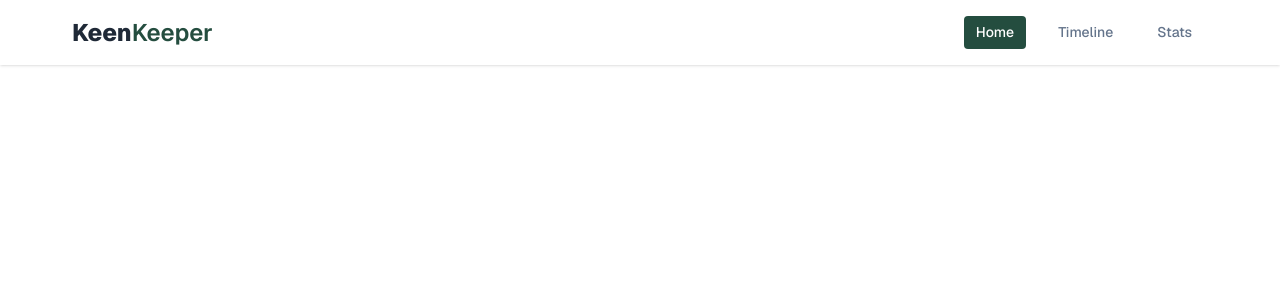
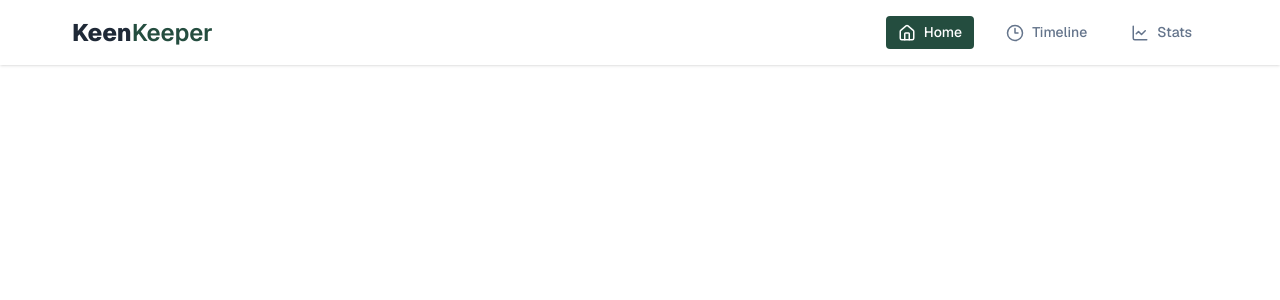
Before and after one commit to Abdullah-Al-Tamim-573/Keen-Keeper, a React (Vite) app: page / in a window 1280 px wide. Shown: the top 300 px of the page. Built offline with nearby package versions, Linux system fonts and the light colour scheme.

Commit message:
add lucide react and add icon in navlinks

```diff
--- a/package.json
+++ b/package.json
@@ -11,6 +11,8 @@
   },
   "dependencies": {
     "@tailwindcss/vite": "^4.2.2",
+    "lucide": "^1.3.0",
+    "lucide-react": "^1.3.0",
     "react": "^19.2.4",
     "react-dom": "^19.2.4",
     "react-router": "^7.14.1",
--- a/src/Components/Shred Components/Navbar/Navbar.jsx
+++ b/src/Components/Shred Components/Navbar/Navbar.jsx
@@ -1,4 +1,7 @@
-import React from "react";
+// import { ChartLine, Clock3, House } from "lucide";
+
+
+import { ChartLine, Clock3, House } from "lucide-react";
 import { NavLink } from "react-router";
 
 const Navbar = () => {
@@ -42,13 +45,13 @@ const Navbar = () => {
                 className="menu menu-sm dropdown-content  font-medium rounded-box z-1 top-15 w-52 p-2 shadow right-[0] light-blue"
               >
                 <li>
-                <NavLink to={"/"}>Home</NavLink>
+                <NavLink to={"/"}><House size={15}/> Home</NavLink>
               </li>
               <li>
-                <NavLink to={"/timeLine"}>Timeline</NavLink>
+                <NavLink to={"/timeLine"}><Clock3 size={15}/> Timeline</NavLink>
               </li>
               <li>
-                <NavLink to={"/status"}>Stats</NavLink>
+                <NavLink to={"/status"}><ChartLine size={15}/> Stats</NavLink>
               </li>
               </ul>
             </div>
@@ -56,13 +59,13 @@ const Navbar = () => {
 
             <ul className="hidden gap-5  md:flex light-blue font-medium">
               <li>
-                <NavLink to={"/"}>Home</NavLink>
+                <NavLink to={"/"}><House size={18}/> Home</NavLink>
               </li>
               <li>
-                <NavLink to={"/timeLine"}>Timeline</NavLink>
+                <NavLink to={"/timeLine"}> <Clock3 size={18}/> Timeline</NavLink>
               </li>
               <li>
-                <NavLink to={"/status"}>Stats</NavLink>
+                <NavLink to={"/status"}><ChartLine size={18}/> Stats</NavLink>
               </li>
             </ul>
           </ul>
```
Also changed, not shown: 1 other file (tests, documents, lock files or other folders).
